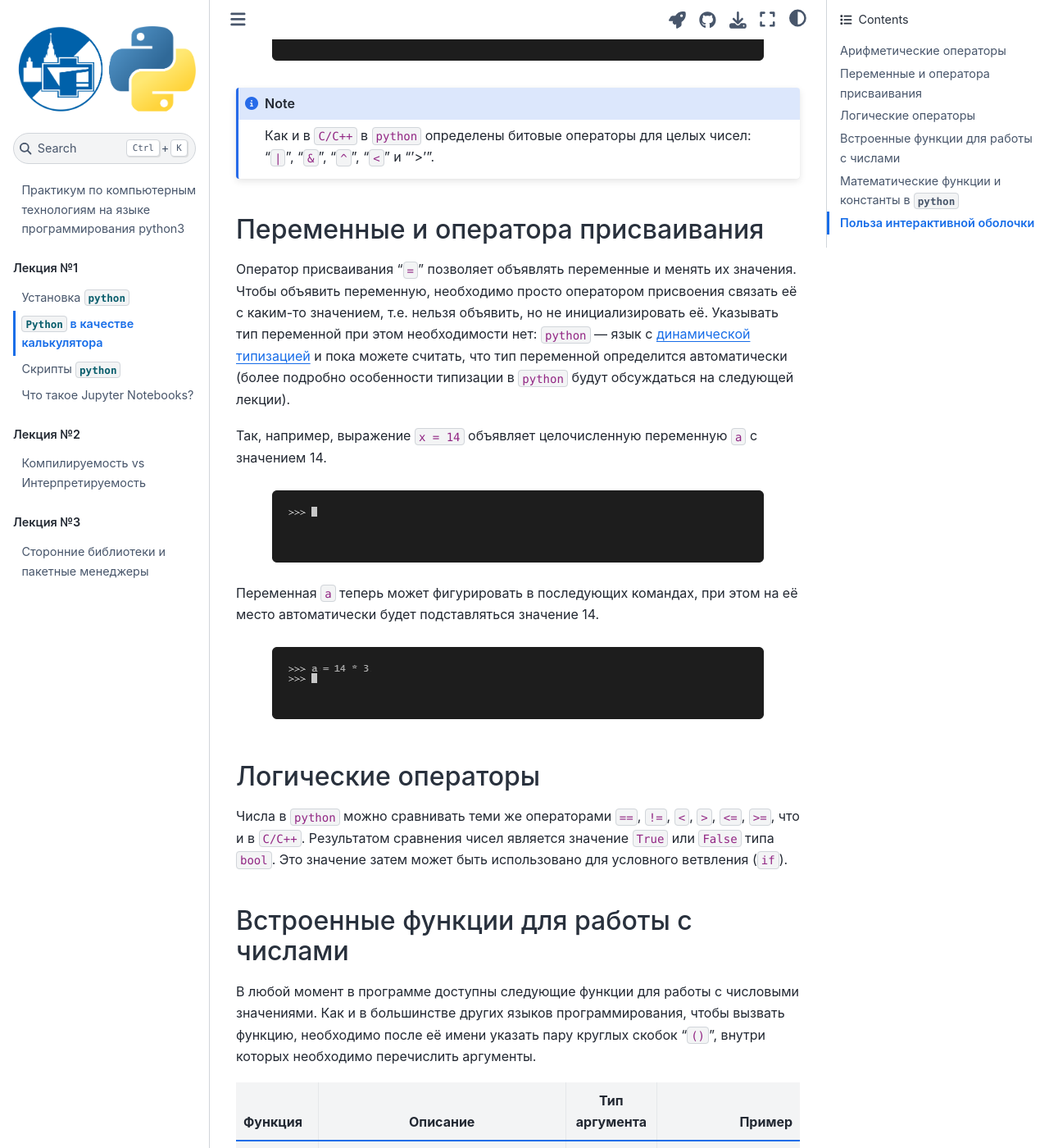
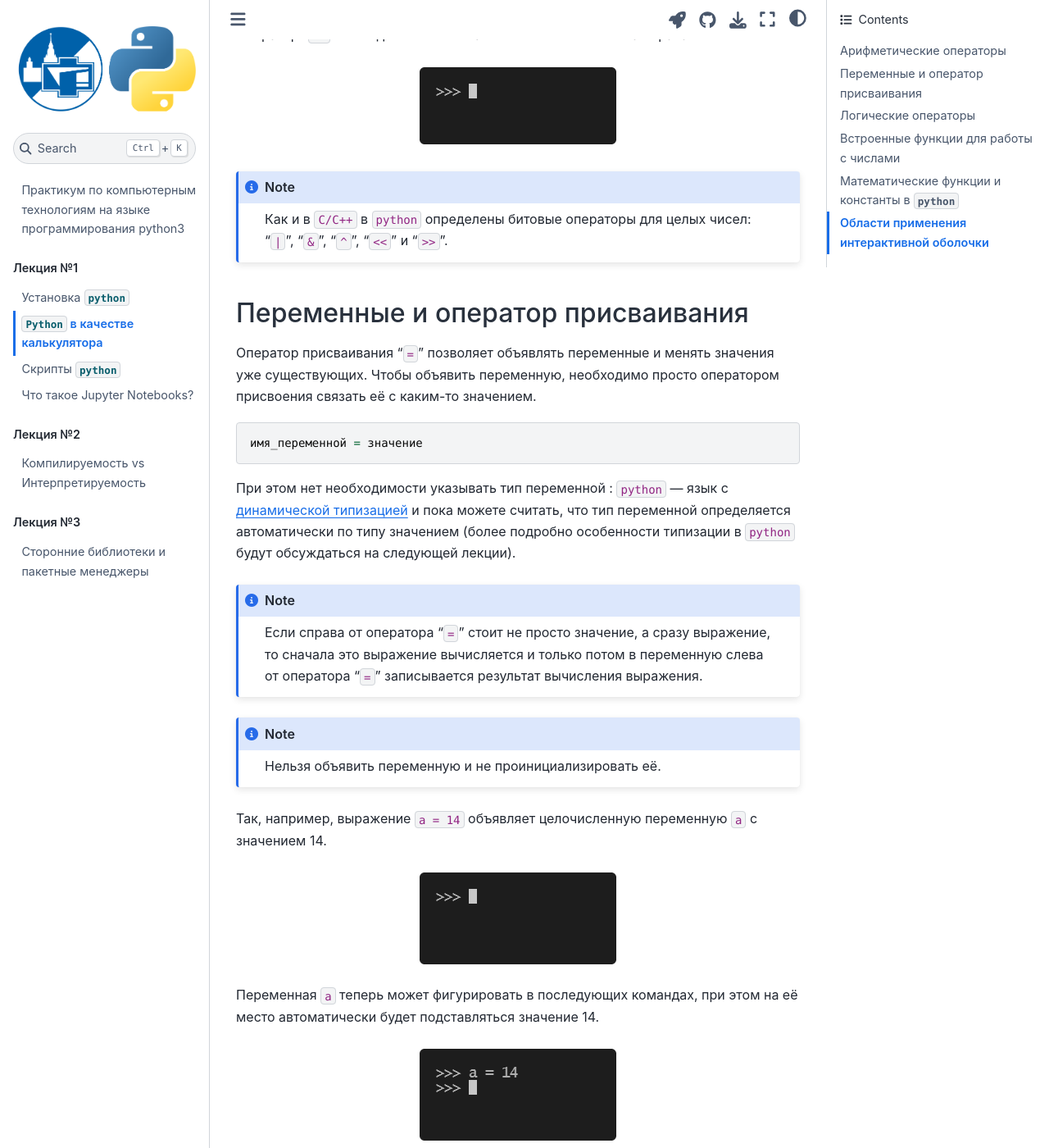
Before and after one commit to FadeevLecturer/python_lectures, a Jupyter Book: the page built from docs/python_as_calculator.md, in a window 1280 px wide and 1400 px high, scrolled down 2480 px. Shown: the whole window at 82% size. Built offline with Jupyter Book 1.0.4 settings and Sphinx 7.4.7 and the Sphinx Book theme 1.1.4, drawn with Linux system fonts in a browser that asks for light colours; pages that are not in the unit, such as notebooks, are missing from menus; comment, search, counter and statistics services are not loaded; some of the changed text lies outside the part shown.

Commit message:
python as calculator: remade gifs and some fixes

````diff
--- a/docs/python_as_calculator.md
+++ b/docs/python_as_calculator.md
@@ -23,7 +23,7 @@
 ```
 
 ```{note}
-Если во время установке вы не добавили `python` в переменную `PATH` среды, то чтобы вызвать интерактивную оболочку из командной стоки придется сначала перейти в папку с установленным `python`.
+Если во время установке вы не добавили `python` в переменную среды `PATH`, то чтобы вызвать интерактивную оболочку из командной стоки придется сначала перейти в папку с установленным `python`.
 ```
 
 Набирая команду `python`, вы запускаете сессию интерактивной оболочки `python`. Сразу же вы должны увидеть приветственное сообщение интерактивной оболочки, в котором должна быть перечислена версия `python`, время сборки, задействованный компилятор и другое. На последней строке отображается приглашение `>>>`, которое сигнализирует, что интерпретатор ждет команды от пользователя. Набор допустимых команд почти не зависит от режима взаимодействия и ряд из них будет рассмотрен ниже. Прямо сейчас рассмотрим одну из немногих доступных только в интерактивном режиме команд `quit()`, которая завершает сеанс интерактивной оболочки.
@@ -69,14 +69,26 @@
 ```
 
 ```{note}
-Как и в `C/C++` в `python` определены битовые операторы для целых чисел: "`|`", "`&`", "`^`", "`<`" и "'>'".
+Как и в `C/C++` в `python` определены битовые операторы для целых чисел: "`|`", "`&`", "`^`", "`<<`" и "`>>`".
 ```
 
-## Переменные и оператора присваивания
+## Переменные и оператор присваивания
 
-Оператор присваивания "`=`" позволяет объявлять переменные и менять их значения. Чтобы объявить переменную, необходимо просто оператором присвоения связать её с каким-то значением, т.е. нельзя объявить, но не инициализировать её. Указывать тип переменной при этом необходимости нет: `python` --- язык с [динамической типизацией](https://ru.wikipedia.org/wiki/%D0%94%D0%B8%D0%BD%D0%B0%D0%BC%D0%B8%D1%87%D0%B5%D1%81%D0%BA%D0%B0%D1%8F_%D1%82%D0%B8%D0%BF%D0%B8%D0%B7%D0%B0%D1%86%D0%B8%D1%8F)  и пока можете считать, что тип переменной определится автоматически (более подробно особенности типизации в `python` будут обсуждаться на следующей лекции).
+Оператор присваивания "`=`" позволяет объявлять переменные и менять значения уже существующих. Чтобы объявить переменную, необходимо просто оператором присвоения связать её с каким-то значением.
+```python
+имя_переменной = значение
+```
+При этом нет необходимости указывать тип переменной : `python` --- язык с [динамической типизацией](https://ru.wikipedia.org/wiki/%D0%94%D0%B8%D0%BD%D0%B0%D0%BC%D0%B8%D1%87%D0%B5%D1%81%D0%BA%D0%B0%D1%8F_%D1%82%D0%B8%D0%BF%D0%B8%D0%B7%D0%B0%D1%86%D0%B8%D1%8F) и пока можете считать, что тип переменной определяется автоматически по типу значением (более подробно особенности типизации в `python` будут обсуждаться на следующей лекции).
 
-Так, например, выражение `x = 14` объявляет целочисленную переменную `a` с значением 14.
+```{note}
+Если справа от оператора "`=`" стоит не просто значение, а сразу выражение, то сначала это выражение вычисляется и только потом в переменную слева от оператора "`=`" записывается результат вычисления выражения.
+```
+
+```{note}
+Нельзя объявить переменную и не проинициализировать её.
+```
+
+Так, например, выражение `a = 14` объявляет целочисленную переменную `a` с значением 14.
 
 ```{figure} /_static/lecture_specific/python_as_calculator/variables_1.gif
 ```
@@ -91,10 +103,23 @@
 
 Числа в `python` можно сравнивать теми же операторами `==`, `!=`, `<`, `>`, `<=`, `>=`, что и в `C/C++`. Результатом сравнения чисел является значение `True` или `False` типа `bool`. Это значение затем может быть использовано для условного ветвления (`if`).
 
+```{figure} /_static/lecture_specific/python_as_calculator/logic.gif
+```
+
 
 ## Встроенные функции для работы с числами
 
-В любой момент в программе доступны следующие функции для работы с числовыми значениями. Как и в большинстве других языков программирования, чтобы вызвать функцию, необходимо после её имени указать пару круглых скобок "`()`", внутри которых необходимо перечислить аргументы.
+В любой момент в программе доступны следующие функции для работы с числовыми значениями. Как и в большинстве других языков программирования, чтобы вызвать функцию, необходимо после её имени указать пару круглых скобок "`()`", внутри которых необходимо перечислить аргументы, разделяя их запятой, т.е. для вызова функции без аргументов используется синтаксис
+```python
+имя_функции()
+```
+А для вызова функции с $n$ аргументами:
+```python
+имя_функции(аргумент_1, ..., аргумент_n)
+```
+```{note}
+В большинстве случаев функции возвращают какое-то значение, которое может быть непосредственно задействовано в дальнейших вычислениях или связано с переменной оператором присваивания "`=`".
+```
 
 | Функция | Описание            |  Тип аргумента     | Пример    |
 | :---    |        :---:        |     :---:          |  ---:     |
@@ -132,6 +157,8 @@
 
 Кроме `sqrt` в `math` доступны почти все основные математические функции, такие как `sin`, `cos`, `tan`, `log`, `exp` и т.п. С полным списком можно ознакомиться в документации по модулю [math](https://docs.python.org/3/library/math.html).
 
-## Польза интерактивной оболочки
+## Области применения интерактивной оболочки
 
-Кроме того, что интерактивная оболочка является отличной заменой калькулятору, она ещё очень удобна для тестирования из-за своей динамической природы. Так, например, если какая-то команда завершается с ошибкой, то сеанс продолжается и можно попробовать разобраться, что пошло не так, внести необходимые правки и попробовать снова.
+Кроме того, что интерактивная оболочка является отличной заменой калькулятору, она ещё очень удобна для тестирования и изучения из-за своей динамической природы. Так, например, если какая-то команда завершается с ошибкой, то сеанс продолжается и можно попробовать разобраться, что пошло не так, внести необходимые правки и попробовать снова.
+
+Тем не менее набранные в течении сессии инструкции никуда не сохраняются по завершению сессии и требуется в ручную подтверждать ввод каждой команды нажатием клавиши `Enter`, что довольно сильно ограничивает область применения интерактивной оболочки. Далее будет рассмотрено ещё 2 способа взаимодействия с `python`, один из которых (скрипты) полностью лишен только что озвученных недостатков ценой интерактивности, а второй (блокноты `jupyter`) представляет собой некоторый компромисс: интерактивность, возможность сохранять и переиспользовать набор инструкций между сессиями (исходный код) и частичная автоматизация запуска исходного кода.
````
Also changed, not shown: _static/lecture_specific/python_as_calculator/arithmetics_1.gif, _static/lecture_specific/python_as_calculator/arithmetics_2.gif, _static/lecture_specific/python_as_calculator/arithmetics_3.gif, _static/lecture_specific/python_as_calculator/functions.gif, _static/lecture_specific/python_as_calculator/logic.gif (added), _static/lecture_specific/python_as_calculator/math.gif, _static/lecture_specific/python_as_calculator/variables_1.gif, _static/lecture_specific/python_as_calculator/variables_2.gif.
